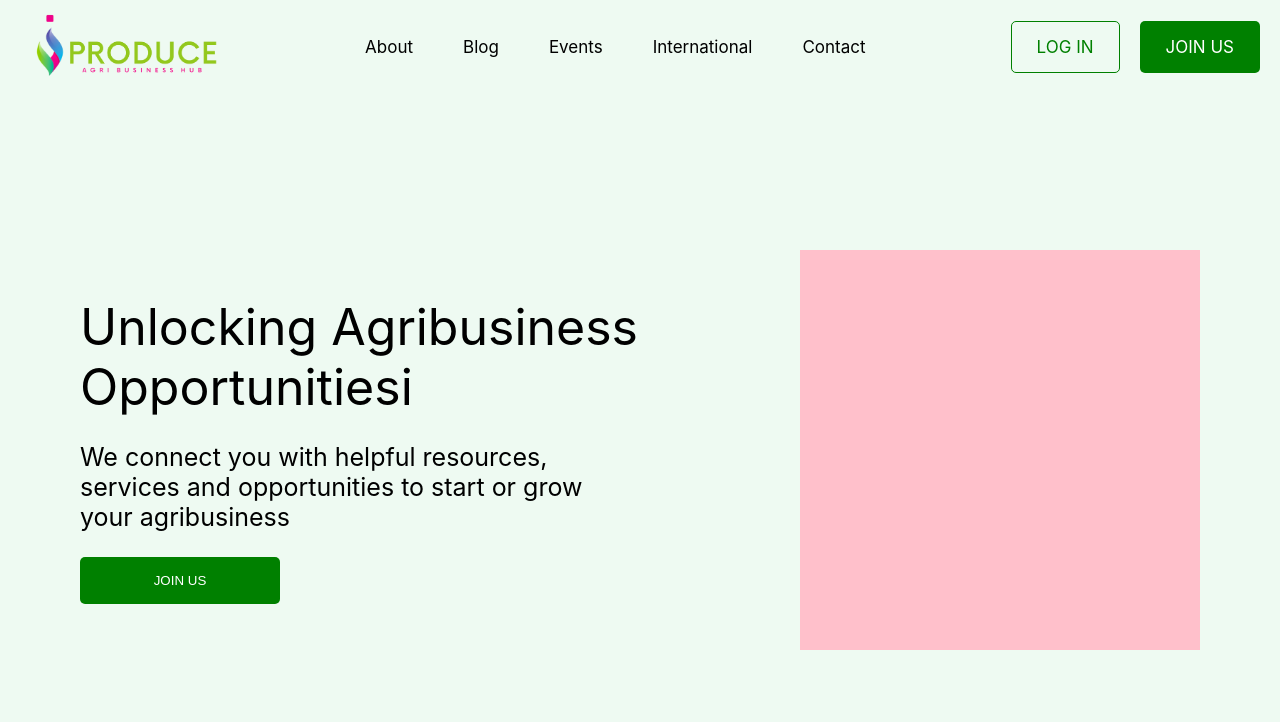
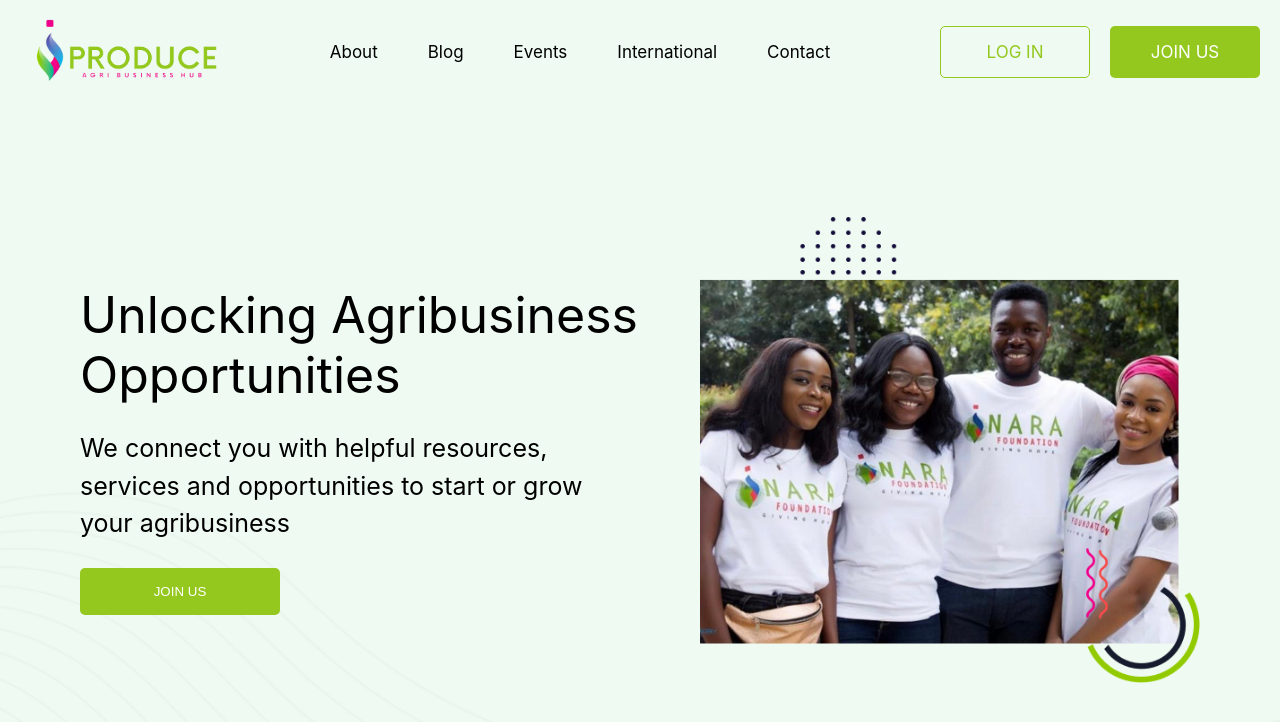
Before and after one commit to dillionmegida/vidite-task, a React (Create React App) app: page / in a window 1280 px wide. Shown: the top 722 px of the page. Built offline with nearby package versions, Linux system fonts and the light colour scheme.

Commit message:
improvement(hero): complete design and images

```diff
--- /dev/null
+++ b/src/components/BreakpointWrapper.ts
@@ -0,0 +1,8 @@
+import styled from "styled-components";
+import { breakpoints } from "../styles/breakpoints";
+
+export const BreakpointWrapper = styled.div`
+  max-width: ${breakpoints.xlarge};
+  width: 100%;
+  margin: 0 auto;
+`;
--- a/src/components/Header/index.tsx
+++ b/src/components/Header/index.tsx
@@ -1,12 +1,13 @@
 import React from "react";
 import {
-  HeaderWrapper,
+  HeaderContainer,
   LogoContainer,
   Logo,
   MainLinks,
   _Link,
   _AuthLink,
   AuthLinks,
+  Header as _Header,
 } from "./styles";
 import { Link } from "react-router-dom";
 import { links } from "../../constants/links";
@@ -15,8 +16,8 @@
 
 export const Header = () => {
   return (
-    <HeaderWrapper>
-      <header>
+    <HeaderContainer>
+      <_Header>
         <LogoContainer>
           <Link to={links.HOME}>
             <Logo src="/images/logo.png" />
@@ -42,7 +43,7 @@
             ))}
           </AuthLinks>
         </div>
-      </header>
-    </HeaderWrapper>
+      </_Header>
+    </HeaderContainer>
   );
 };
--- a/src/components/Header/styles.ts
+++ b/src/components/Header/styles.ts
@@ -1,18 +1,20 @@
 import { Link } from "react-router-dom";
 import styled from "styled-components";
-import { colors } from "../../constants/colors";
+import { breakpoints } from "../../styles/breakpoints";
+import { colors } from "../../styles/colors";
+import { BreakpointWrapper } from "../BreakpointWrapper";
 
-export const HeaderWrapper = styled.div`
+export const HeaderContainer = styled.div`
   width: 100%;
   background-color: ${colors.teal200};
   padding: 10px 20px;
   height: 100px;
+`;
 
-  header {
-    display: flex;
-    align-items: center;
-    justify-content: space-between;
-  }
+export const Header = styled(BreakpointWrapper)`
+  display: flex;
+  align-items: center;
+  justify-content: space-between;
 `;
 
 export const LogoContainer = styled.div`
@@ -51,6 +53,7 @@
 `;
 
 export const _AuthLink = styled(_Link)<{ invertColor?: boolean }>`
+  display: block;
   background-color: ${({ invertColor }) =>
     invertColor ? colors.teal500 : "transparent"};
   color: ${({ invertColor }) => (invertColor ? "white" : colors.teal500)};
@@ -59,7 +62,9 @@
   border-color: ${({ invertColor }) =>
     invertColor ? "transparent" : colors.teal500};
   border-radius: 5px;
-  padding: 15px 25px;
+  padding: 15px 30px;
+  width: 150px;
+  text-align: center;
 
   &:hover {
     text-decoration: none;
--- a/src/components/Hero/index.tsx
+++ b/src/components/Hero/index.tsx
@@ -1,27 +1,38 @@
 import React from "react";
-import { Header } from "../Header";
-import { HeroContainer, HeroImage, HeroPara, HeroTitle, LeftColumn, RightColumn, _Button } from "./styles";
+import {
+  ColumnsWrapper,
+  HeroContainer,
+  HeroImage,
+  HeroImageWrapper,
+  HeroPara,
+  HeroTitle,
+  LeftColumn,
+  RightColumn,
+  _Button,
+} from "./styles";
 
 export const Hero = () => {
   return (
     <HeroContainer>
+      <ColumnsWrapper>
         <LeftColumn>
           <HeroTitle>
-          <span>Unlocking Agribusiness Opportunitiesi</span>
+            <span>Unlocking Agribusiness Opportunities</span>
           </HeroTitle>
           <HeroPara>
             <p>
-            We connect you with helpful resources, services and opportunities to
-            start or grow your agribusiness
+              We connect you with helpful resources, services and opportunities
+              to start or grow your agribusiness
             </p>
           </HeroPara>
-        <_Button>
-          JOIN US
-        </_Button>
+          <_Button>JOIN US</_Button>
         </LeftColumn>
         <RightColumn>
-        <HeroImage />
+          <HeroImageWrapper >
+            <HeroImage src='/images/hero-people.png' />
+          </HeroImageWrapper>
         </RightColumn>
+      </ColumnsWrapper>
     </HeroContainer>
   );
 };
--- a/src/components/Hero/styles.ts
+++ b/src/components/Hero/styles.ts
@@ -1,16 +1,23 @@
 import styled from "styled-components";
-import { colors } from "../../constants/colors";
-import { fontSizes } from "../../constants/fonts";
+import { breakpoints } from "../../styles/breakpoints";
+import { colors } from "../../styles/colors";
+import { fontSizes } from "../../styles/fonts";
+import { BreakpointWrapper } from "../BreakpointWrapper";
 import { Button } from "../Button";
 
 export const HeroContainer = styled.div`
   width: 100%;
-  background-color: ${colors.teal200};
+  background-image: url("/images/hero-bg-lines.png");
+  background-size: cover;
+  background-repeat: no-repeat;
+`;
+
+export const ColumnsWrapper = styled(BreakpointWrapper)`
   min-height: calc(100vh - 100px); // 100px is height of the header
+  justify-content: space-between;
   display: flex;
+  align-items: center;
   padding: 20px 80px;
-  justify-content: space-between;
-  align-items: center;
 `;
 
 export const LeftColumn = styled.div`
@@ -24,6 +31,7 @@
 
 export const HeroPara = styled.div`
   font-size: ${fontSizes.lg};
+  line-height: 1.5;
 `;
 
 export const _Button = styled(Button)`
@@ -33,11 +41,16 @@
 `;
 
 export const RightColumn = styled.div`
-  width: 400px;
+  width: 500px;
 `;
 
-export const HeroImage = styled.div`
+export const HeroImageWrapper = styled.div`
   width: 100%;
-  height: 400px;
-  background-color: pink;
+  height: 500px;
 `;
+
+export const HeroImage = styled.img`
+  object-fit: contain;
+  width: 100%;
+  height: 100%;
+`;
--- a/src/components/Layout/index.tsx
+++ b/src/components/Layout/index.tsx
@@ -1,6 +1,10 @@
 import React from "react";
+import styled from "styled-components";
+import { breakpoints } from "../../styles/breakpoints";
 import { Header } from "../Header";
 import { Hero } from "../Hero";
+
+const LayoutContainer = styled.div``;
 
 type Props = {
   showHero?: boolean;
@@ -8,9 +12,9 @@
 
 export const Layout: React.FC<Props> = ({ showHero = false }) => {
   return (
-    <div>
+    <LayoutContainer>
       <Header />
       {showHero && <Hero />}
-    </div>
+    </LayoutContainer>
   );
 };
--- /dev/null
+++ b/src/styles/breakpoints.ts
@@ -0,0 +1,7 @@
+export const breakpoints = {
+  small: "480px",
+  medium: "768px",
+  large: "1024px",
+  xlarge: "1400px",
+  xxlarge: "1600px",
+};
--- a/src/constants/colors.ts
+++ b/src/styles/colors.ts
@@ -6,7 +6,7 @@
 
 const colors: ColorDictionary = {
   teal200: "#eefaf2",
-  teal500: "green",
+  teal500: "#94c81e",
 };
 
 export { colors };
```
Also changed, not shown: public/images/hero-bg-lines.png (added), public/images/hero-people.png (added), src/styles/fonts.ts (renamed from src/constants/fonts.ts). Lines whose indentation alone changed are shown as unchanged.
